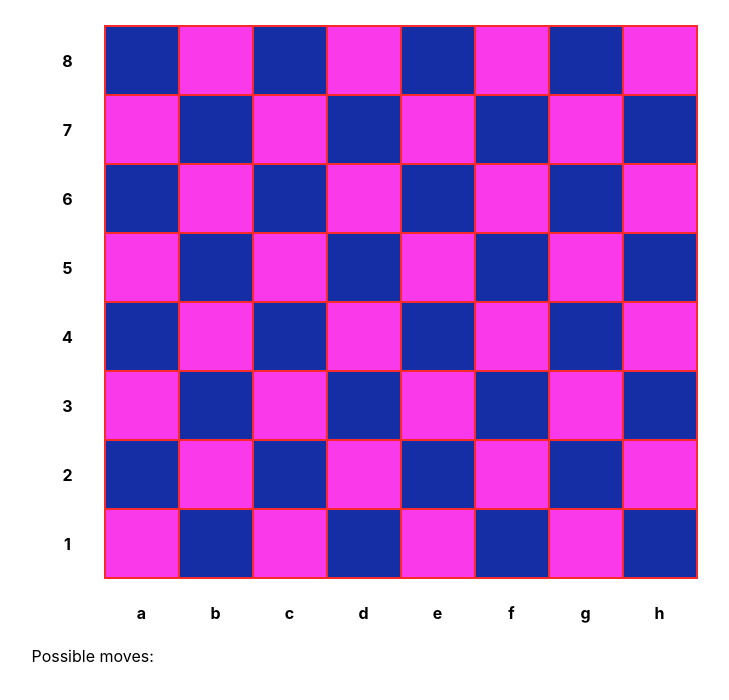
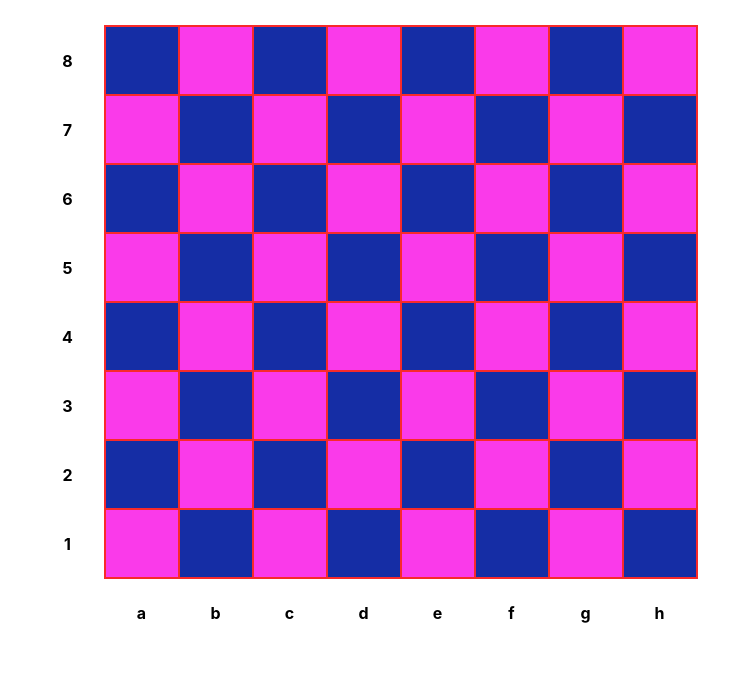
Before and after one commit to najeebashah97/knight, a React (Create React App) app: page / in a window 1280 px wide. Shown: the top 700 px of the page, without its empty margins (328-1057 px from the left). Built offline with nearby package versions, Linux system fonts and the light colour scheme.

Commit message:
Ressolved some errors

```diff
--- a/src/KnightMoves.tsx
+++ b/src/KnightMoves.tsx
@@ -146,14 +146,7 @@ const KnightMoves: React.FC = () => {
             </tr>
           </tbody>
         </table>
-        <div>
-          Possible moves:
-          <ul>
-            {moves.map((move) => (
-              <li key={move}>{move}</li>
-            ))}
-          </ul>
-        </div>
+        <div></div>
       </div>
     </div>
   );
```
